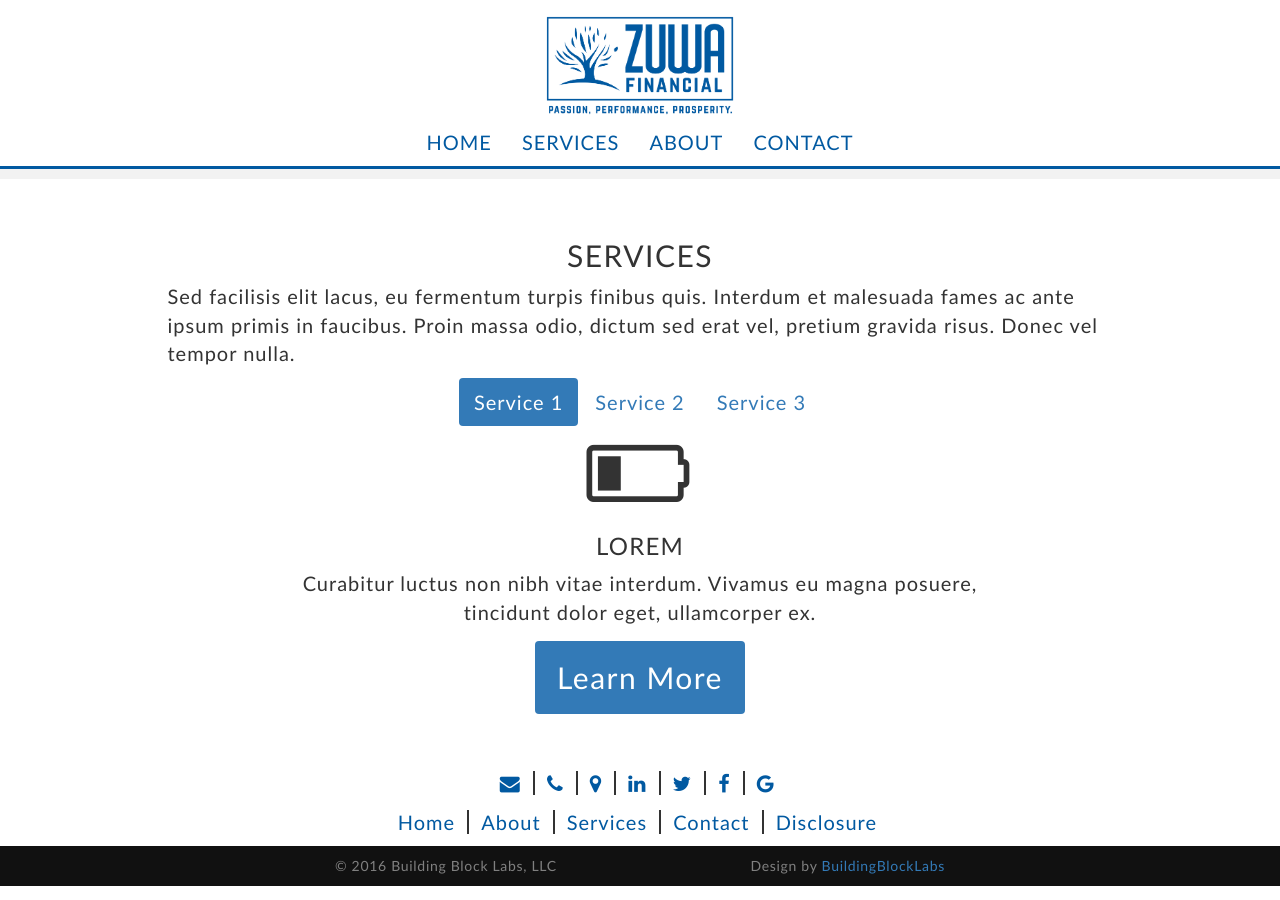
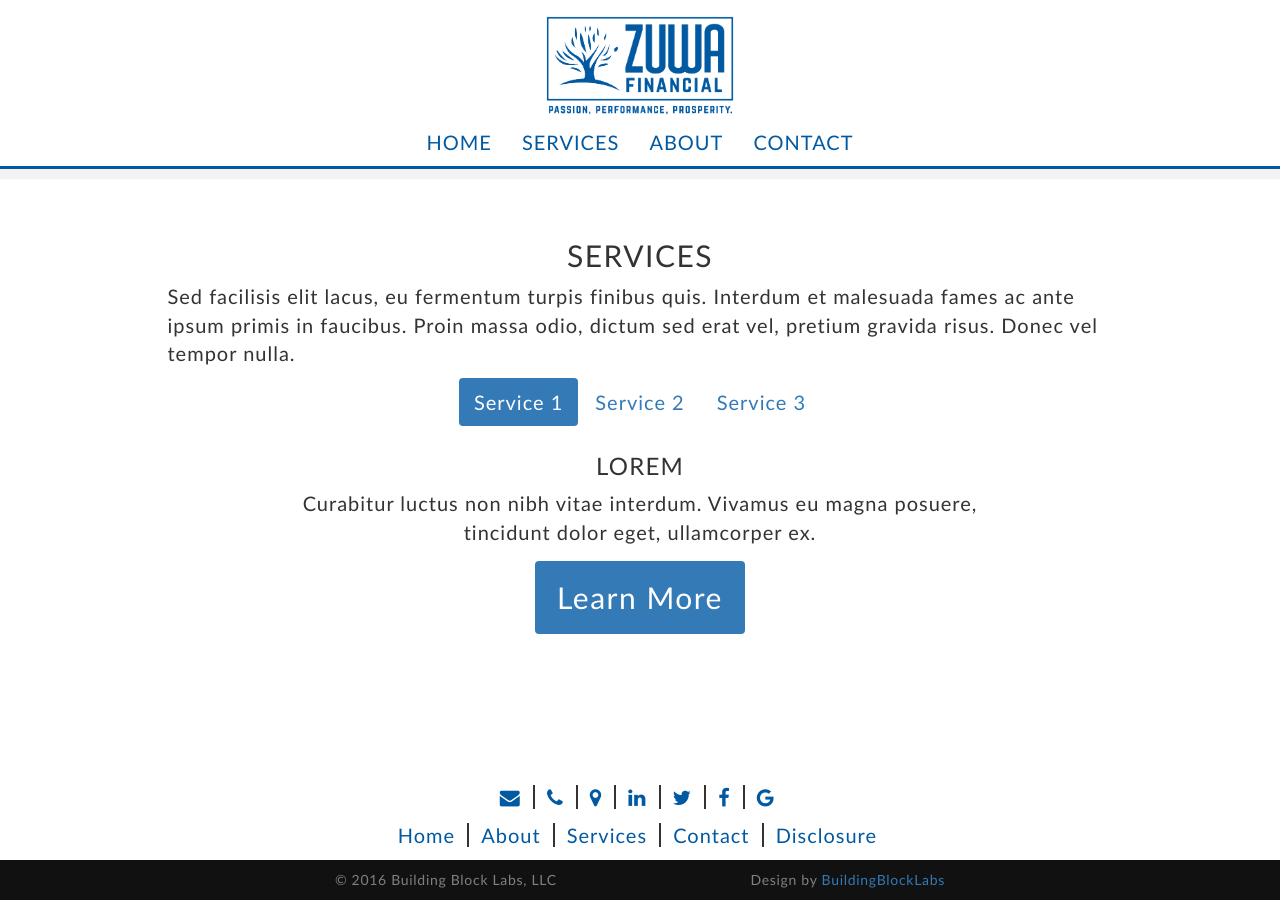
Before and after one commit to ZuwaFinancial/ZuwaFinancial.github.io, a Jekyll site: the page built from index.html, in a window 1280 px wide and 900 px high, scrolled down 1663 px. Built offline with Jekyll 4.4.1, drawn with Linux system fonts in a browser that asks for light colours.

Commit message:
Removes battery icon

```diff
--- a/index.html
+++ b/index.html
@@ -161,7 +161,6 @@ title: Homepage
 
           <div class="tab-content">
             <div role="tabpanel" class="tab-pane index-service active" id="service-1">
-              <i class="fa fa-battery-1 fa-4x"></i>
               <h3>LOREM</h3>
               <p>
                 Curabitur luctus non nibh vitae interdum. Vivamus eu magna
@@ -174,7 +173,6 @@ title: Homepage
               </a>
             </div>
             <div role="tabpanel" class="tab-pane index-service" id="service-2">
-              <i class="fa fa-battery-three-quarters fa-4x"></i>
               <h3>IPSUM</h3>
               <p>
                 Sed auctor, orci non malesuada cursus, quam nunc viverra
@@ -187,7 +185,6 @@ title: Homepage
               </a>
             </div>
             <div role="tabpanel" class="tab-pane index-service" id="service-3">
-              <i class="fa fa-battery-full fa-4x"></i>
               <h3>DOLOR</h3>
               <p>
                 Nunc urna orci, semper sit amet mauris quis, imperdiet convallis leo.
```
Also changed, not shown: 1 other file.
